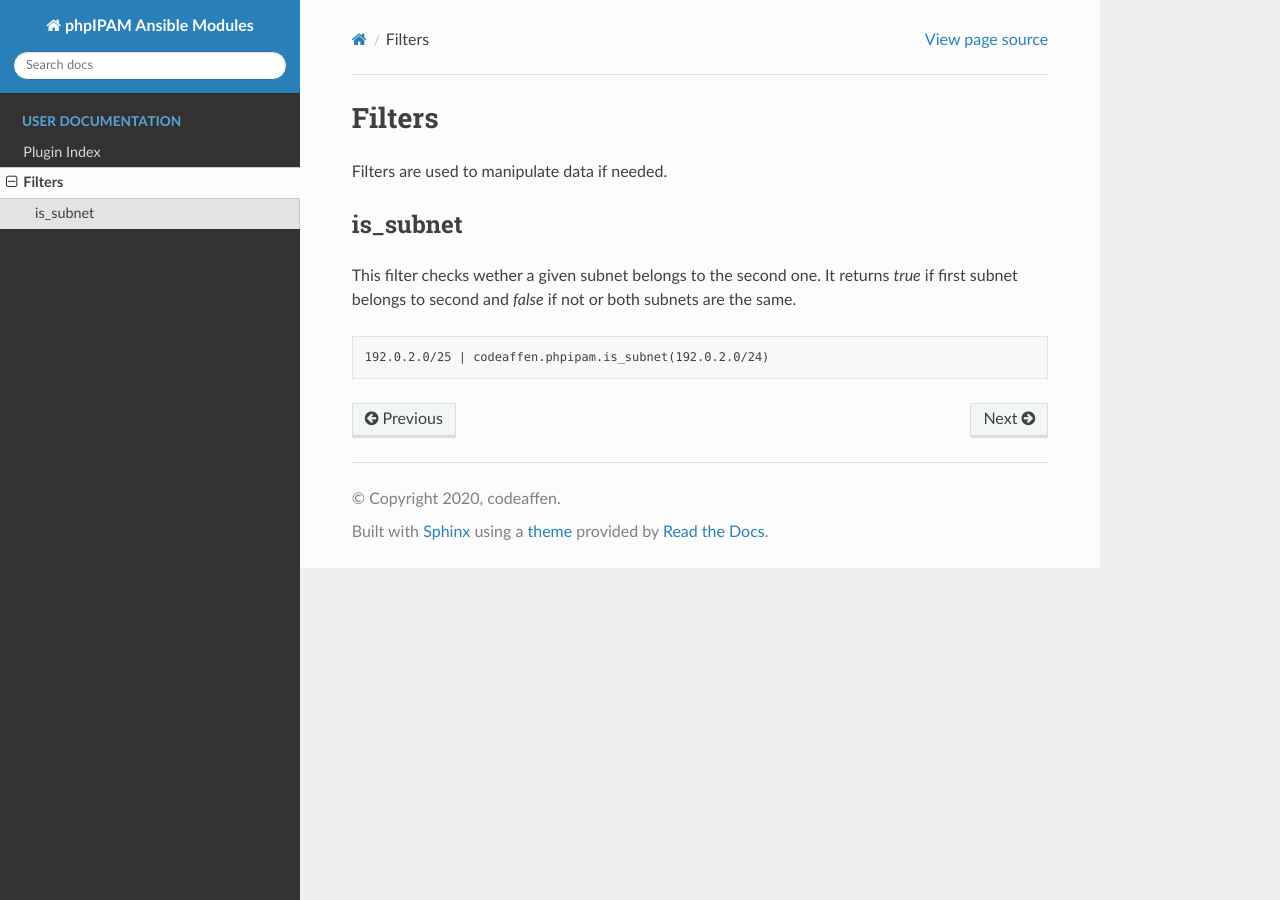
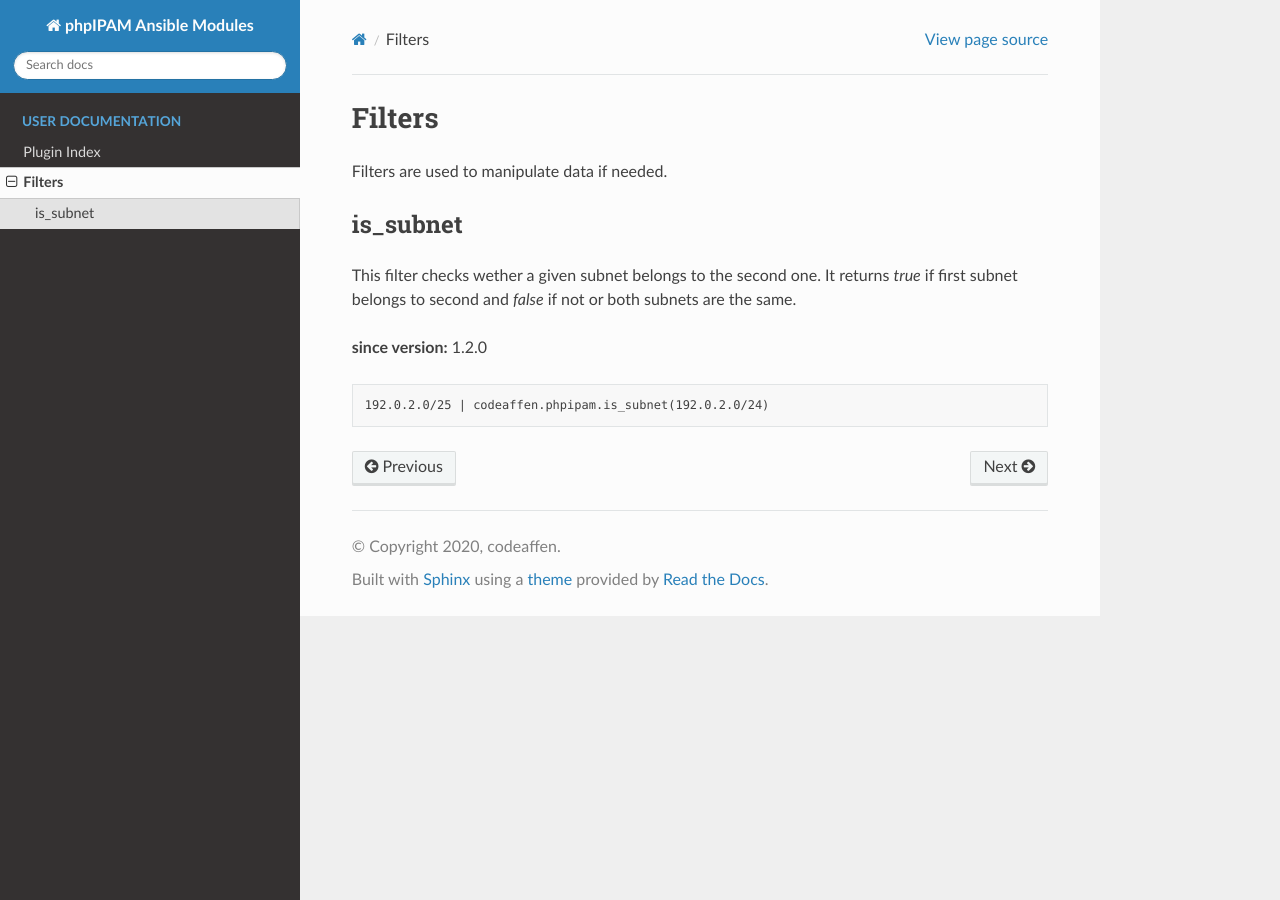
Before and after one commit to codeaffen/phpipam-ansible-modules, a Sphinx documentation site: the page built from docs/filters.rst, in a window 1280 px wide. Built offline with Sphinx 7.4.7 and the Read the Docs theme 2.0.0, drawn with Linux system fonts in a browser that asks for light colours.

Commit message:
add since version

```diff
--- a/docs/filters.rst
+++ b/docs/filters.rst
@@ -8,6 +8,8 @@ is_subnet
 
 This filter checks wether a given subnet belongs to the second one. It returns `true` if first subnet belongs to second and `false` if not or both subnets are the same.
 
+**since version:** 1.2.0
+
 .. code-block:: yaml
 
    192.0.2.0/25 | codeaffen.phpipam.is_subnet(192.0.2.0/24)
```
